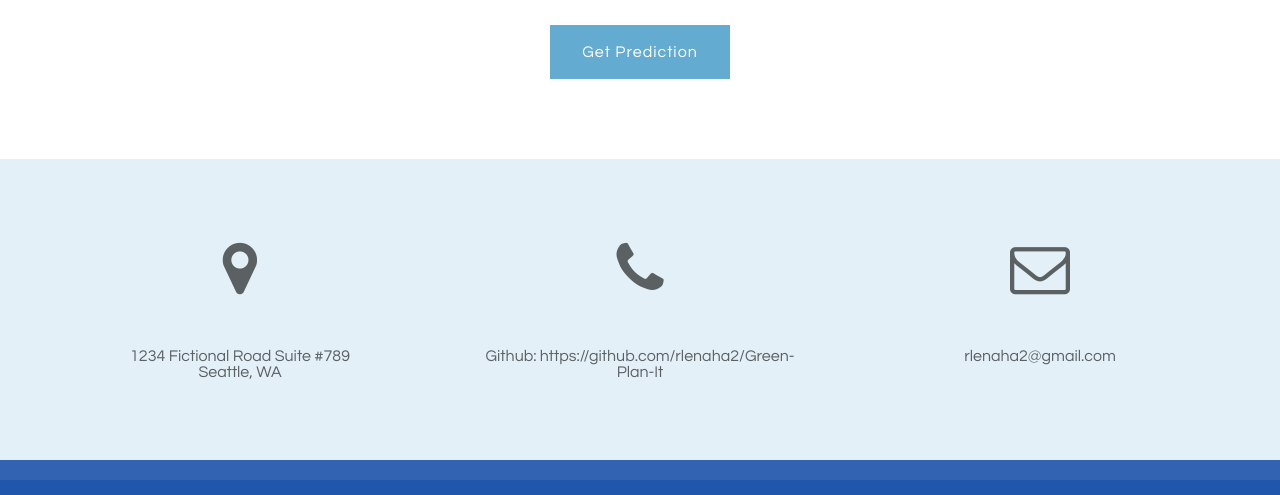
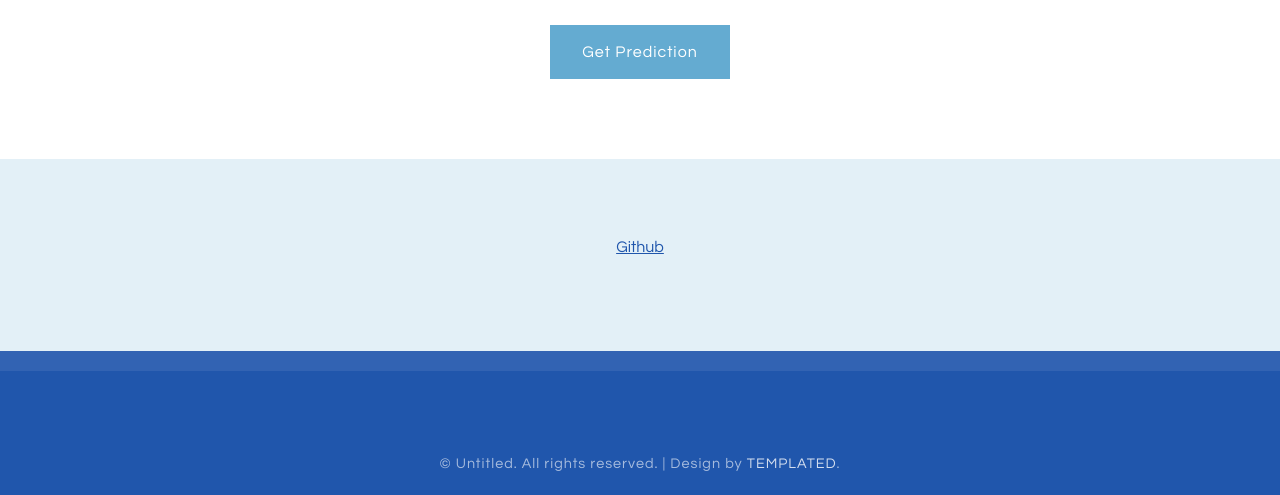
Before and after one commit to rlenaha2/Green-Plan-It, a Flask app: page / in a window 1280 px wide. Shown: the part 2138-2633 px from the top of the page. Run offline with Flask 2, Linux system fonts and the light colour scheme; parts of the project's set-up code (start-up, migrations or seed data) failed here and were passed over; some libraries are stand-ins or nearby versions.

Commit message:
Updating social medial icon

```diff
--- a/website/templates/index.html
+++ b/website/templates/index.html
@@ -114,8 +114,33 @@ $(function() {
 		</div>
 	</div>
 </div>
+
+<! -- Contact Section -->
 <div id="footer">
 	<div class="container">
+		<!-- Text I added -->
+                <div class="row">
+			<div class="col-lg-8 mx-auto">
+				<ul class="list-inline banner-social-buttons">
+					<li class="list-inline-item">
+						<a href="https://github.com/rlenaha2" class="btn btn-default btn-lg">
+							<i class="fa fa-github fa-fw"></i>
+							<span class="network-name">Github</span>
+						</a>
+					</li>
+				</ul>
+			</div>
+		</div>
+	</div>
+</div>
+
+
+
+
+
+
+		<!-- End of Text I added -->
+		<!--
 		<div class="fbox1">
 		<span class="icon icon-map-marker"></span>
 			<span>1234 Fictional Road Suite #789
@@ -133,6 +158,7 @@ $(function() {
 		</div>
 	</div>
 </div>
+                -->
 <div id="copyright">
 	<p>&copy; Untitled. All rights reserved. | Design by <a href="http://templated.co" rel="nofollow">TEMPLATED</a>.</p>
 	<ul class="contact">
```
